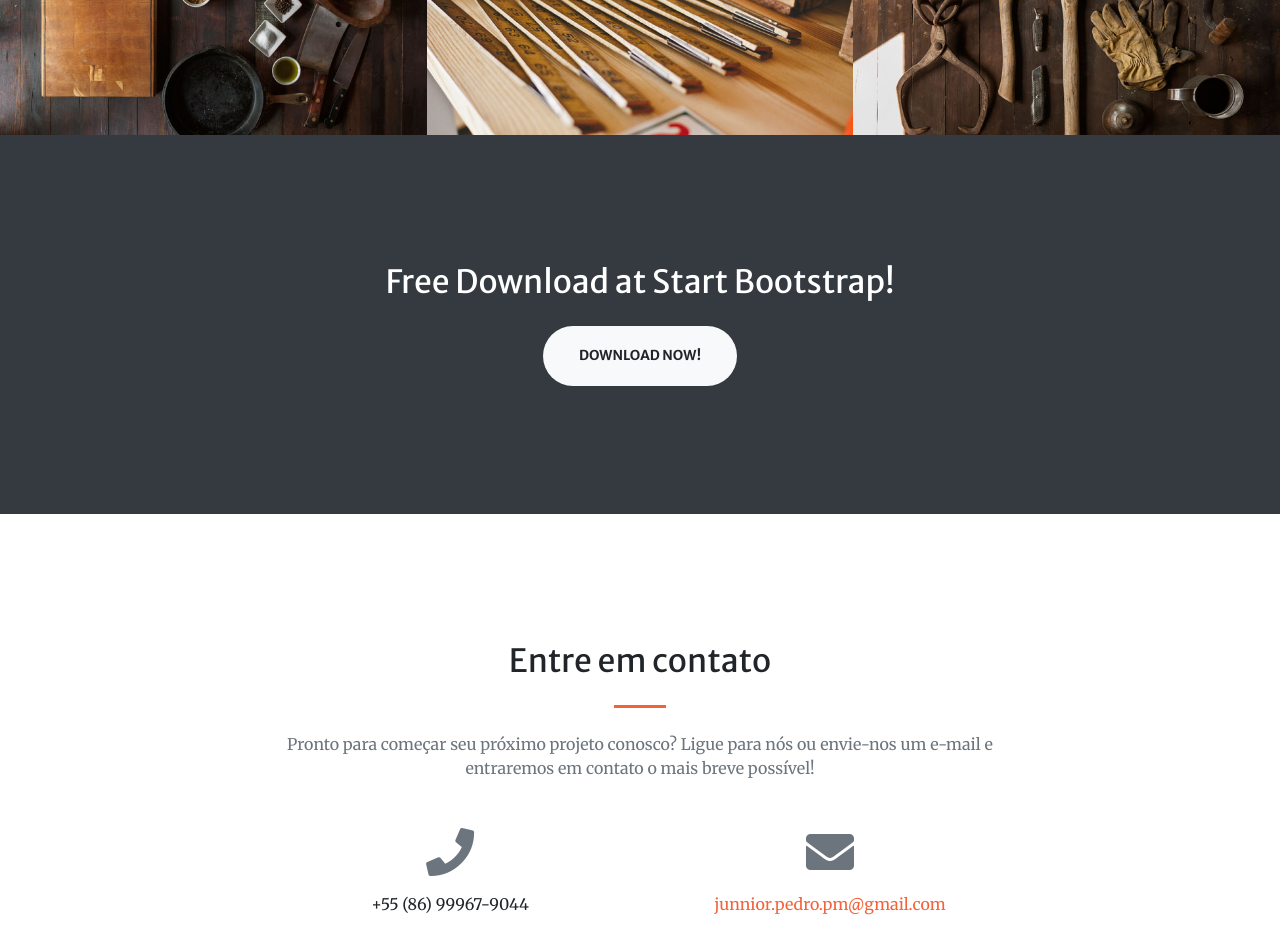
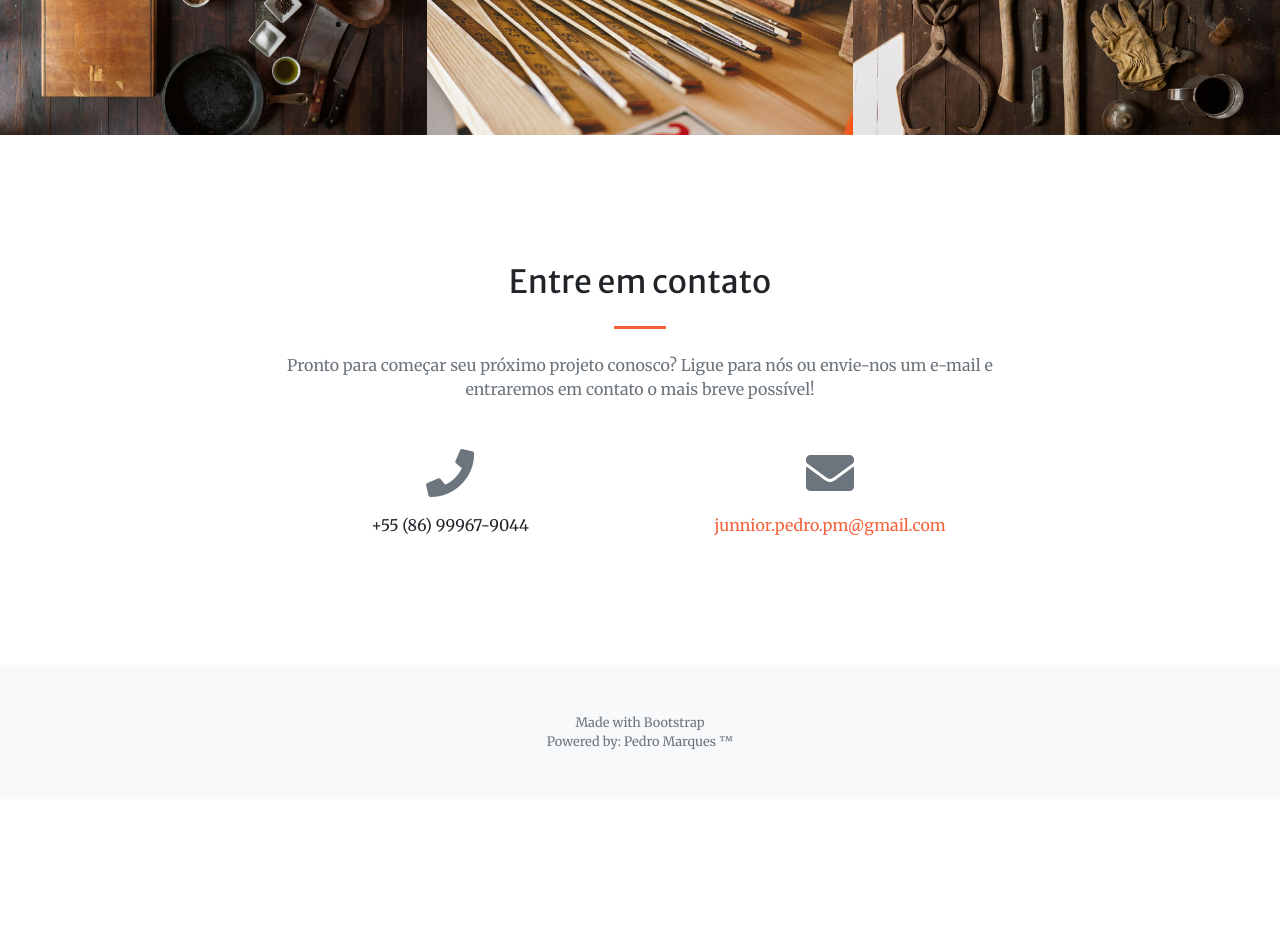
Before and after one commit to pedromarquex/pedromarquex.github.io, a website with bundled scripts: page index.html in a window 1280 px wide. Shown: the part 2240-3172 px from the top of the page. After the commit the page ends 3039 px from the top, so only its background shows below. Built offline with nearby package versions, Linux system fonts and the light colour scheme.

Commit message:
Updated index.html

```diff
--- a/index.html
+++ b/index.html
@@ -209,12 +209,12 @@
   </section>
 
   <!-- Call to Action Section -->
-  <section class="page-section bg-dark text-white">
+  <!-- <section class="page-section bg-dark text-white">
     <div class="container text-center">
       <h2 class="mb-4">Free Download at Start Bootstrap!</h2>
       <a class="btn btn-light btn-xl" href="https://startbootstrap.com/themes/creative/">Download Now!</a>
     </div>
-  </section>
+  </section> -->
 
   <!-- Contact Section -->
   <section class="page-section" id="contact">
```
